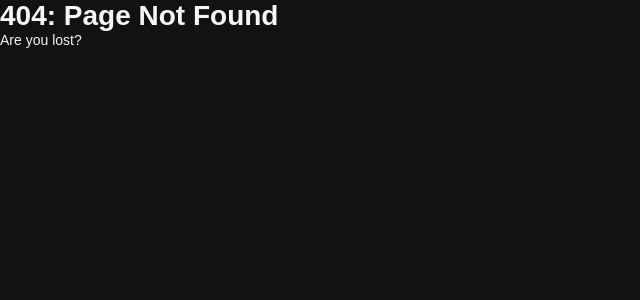
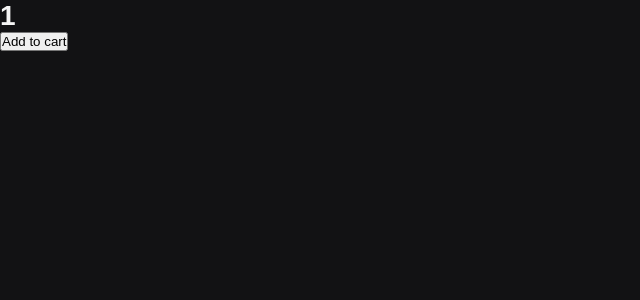
Before and after one commit to icbertoncelo/next.js-course, a Next.js app: page /catalog/products/1 in a window 1280 px wide. Before the commit this address had no page. Shown: the top 300 px of the page, without its empty margins (0-640 px from the left). Built offline with nearby package versions, Linux system fonts and the light colour scheme.

Commit message:
Add lazy load

```diff
--- /dev/null
+++ b/src/components/AddToCartModal.tsx
@@ -0,0 +1,3 @@
+export default function AddToCartModal() {
+  return <div>Do you really want to add the product to the cart?</div>
+}
--- /dev/null
+++ b/src/pages/catalog/products/[slug].tsx
@@ -0,0 +1,26 @@
+import {useRouter} from 'next/router'
+import { useState } from 'react'
+import dynamic from 'next/dynamic'
+
+const AddToCartModal = dynamic(() => import("../../../components/AddToCartModal"), {
+  loading: () => <p>Loading...</p>
+})
+
+export default function Product() {
+  const router = useRouter()
+  const [isAddToCartModalVisible, setIsAddToCartModalVisible] = useState(false)
+
+  function handleAddToCart() {
+    setIsAddToCartModalVisible(true)
+  }
+
+  return (
+    <div>
+      <h1>{router.query.slug}</h1>
+
+      <button onClick={handleAddToCart} >Add to cart</button>
+
+      {isAddToCartModalVisible && <AddToCartModal />}
+    </div>
+  )
+}
```
